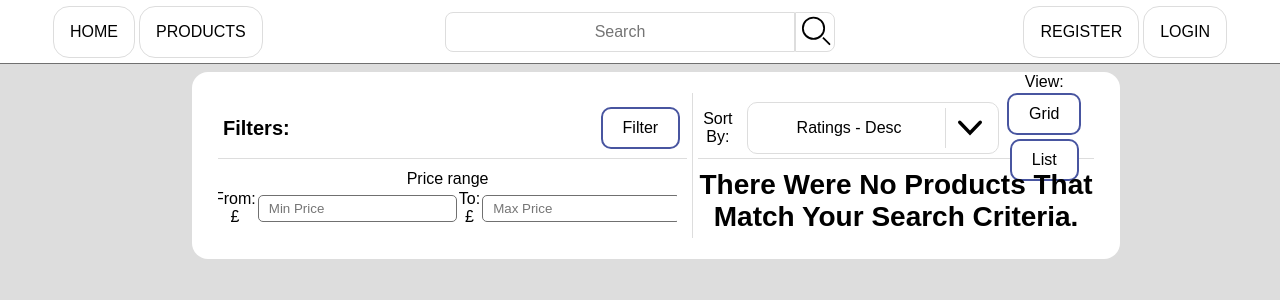
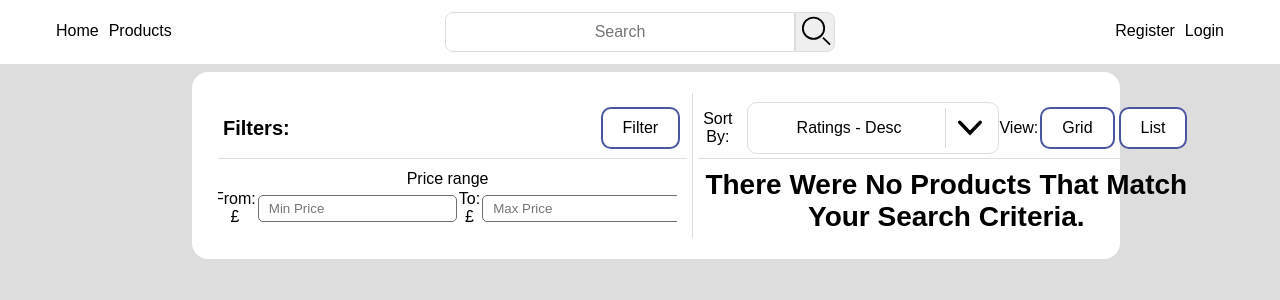
Before and after one commit to randomman552/CM1102-OnlineShop, a Flask app: page /products?view=grid&sort=ratings&order=desc&limit=20 in a window 1280 px wide. Shown: the top 300 px of the page. Run offline with Flask 2, Linux system fonts and the light colour scheme; data that the repository does not hold is empty.

Commit message:
Button style unification

```diff
--- a/shop/routes.py
+++ b/shop/routes.py
@@ -117,7 +117,6 @@ def render_products():
             """
 
             # Build subquerys used to filter by more advanced queries
-
             avg_rating = (db.session
                           .query(Review.productID, func.avg(Review.rating)
                                  .label("avg_rating"))
--- a/shop/static/styles/products.css
+++ b/shop/static/styles/products.css
@@ -37,6 +37,12 @@
 	align-items: center;
 	margin-bottom: 10px;
 	border-bottom: 1px solid var(--bg-color);
+}
+.container.controls > div {
+	align-items: inherit;
+	justify-content: inherit;
+	display: inherit;
+	flex-direction: row;
 }
 
 /* Product container rules */
--- a/shop/static/styles/styles.css
+++ b/shop/static/styles/styles.css
@@ -39,11 +39,11 @@ nav.main {
 	display: flex;
 	flex-direction: row;
 	background: var(--fg-color);
-	border-bottom: 1px solid var(--border-color);
 	justify-content: space-evenly;
 }
 nav.sub-nav {
 	display: inline-flex;
+	height: 100%;
 	flex-basis: 33%;
 	flex-shrink: 1;
 }
@@ -54,31 +54,6 @@ nav.sub-nav.search {
 }
 nav.reversed {
 	flex-direction: row-reverse;
-}
-
-/* Attributes used to style links like buttons */
-/* TODO: Unify button styles */
-a.button {
-	text-decoration: none;
-	text-align: center;
-	margin: 0 2px 0 2px;
-	color: var(--text-color);
-	border: 1px solid var(--bg-color);
-	text-transform: uppercase;
-	border-radius: 1rem;
-	vertical-align: middle;
-	transition: 0.5s;
-}
-a.button:hover {
-	background-color: var(--button-hover);
-}
-a.button > p {
-	padding: 1rem;
-	margin: 0;
-}
-a.button > img {
-	height: 3rem;
-	width: 3rem;
 }
 
 /* Form attributes */
@@ -338,36 +313,69 @@ div.dropdown-container {
 	color: inherit;
 }
 
-button {
+/* Button styles */
+.button {
+	display: flex;
+	align-items: center;
+	justify-content: center;
+	text-decoration: none;
+	color: initial;
 	border-radius: 10px;
 	padding: 10px 20px 10px 20px;
 	font-size: 1rem;
-	border: 2px solid #4855a0;
-	background-color: white;
 	transition: 0.5s;
 	cursor: pointer;
 	margin: 2px;
+	text-transform: capitalize;
+	--border-color: #4855a0;
+	--background-color: white;
+	--text-color: black;
+	--button-hover: rgba(72, 85, 160, 0.1);
+	--button-hover-border: #4855a0;
+	--text-hover: black;
 }
-button:hover {
+/* The hover style of a button can be set by using the variables in the following example */
+.button.green-confirm {
+	--border-color: rgb(74, 129, 48);
+	--background-color: rgb(74, 129, 48);
+	--text-color: white;
+	--button-hover: rgb(51, 88, 33);
+	--button-hover-border: rgb(51, 88, 33);
+	--text-hover: white;
+}
+.button.red-confirm {
+	--border-color: rgb(129, 48, 48);
+	--background-color: rgb(129, 48, 48);
+	--text-color: white;
+	--button-hover: rgb(88, 33, 33);
+	--button-hover-border: rgb(88, 33, 33);
+	--text-hover: white;
+}
+.button {
+	border: 2px solid var(--border-color);
+	background-color: var(--background-color);
+	color: var(--text-color);
+}
+.button:hover {
+	border: 2px solid var(--button-hover-border);
 	background-color: var(--button-hover);
+	color: var(--text-hover);
 }
-button.green-confirm {
-	border: 2px solid rgb(74, 129, 48);
-	background-color: rgb(74, 129, 48);
-	color: white;
+/* This button style needs it's height to be constrained by a container */
+.button.bottom-only {
+	border: none;
+	margin: 0;
+	padding: 0 5px 0 5px;
+	height: 100%;
+	box-sizing: border-box;
+	border-radius: 0;
+	--button-border: var(--fg-color);
+	--button-hover-border: blue;
+	border-bottom: 2px solid var(--button-border);
 }
-button.green-confirm:hover {
-	border: 2px solid rgb(54, 95, 35);
-	background-color: rgb(54, 95, 35);
-}
-button.red-confirm {
-	border: 2px solid rgb(214, 0, 0);
-	background-color: rgb(214, 0, 0);
-	color: white;
-}
-button.red-confirm:hover {
-	border: 2px solid rgb(184, 0, 0);
-	background-color: rgb(184, 0, 0);
+.button.bottom-only:hover {
+	background-color: initial;
+	border-bottom: 2px solid var(--button-hover-border);
 }
 
 /* Heading styles */
--- a/shop/templates/layout.html
+++ b/shop/templates/layout.html
@@ -10,8 +10,8 @@
         <!-- Main navigation panel -->
         <nav class="main">
             <nav class="sub-nav">
-                <a href="/" class="button"><p>Home</p></a>
-                <a href="/products" class="button"><p>Products</p></a>
+                <a class="button bottom-only" href="/"><p>Home</p></a>
+                <a class="button bottom-only" href="/products"><p>Products</p></a>
             </nav>
             <nav class="sub-nav search">
                 <form class="search" action="/products" method="get">
@@ -22,8 +22,8 @@
                 </form>
             </nav>
             <nav class="sub-nav reversed">
-                <a href="/login" class="button"><p>Login</p></a>
-                <a href="/register" class="button"><p>Register</p></a>
+                <a class="button bottom-only" href="/login"><p>Login</p></a>
+                <a class="button bottom-only" href="/register"><p>Register</p></a>
             </nav>
         </nav>
         <main>
--- a/shop/templates/products/products.html
+++ b/shop/templates/products/products.html
@@ -58,7 +58,7 @@
             {# Each of the divs is a row in the form #}
             <div class="container controls" style="flex-basis: unset;">
                 <h2 style="border: none;">Filters:</h2>
-                <button type="submit">Filter</button>
+                <button class="button" type="submit">Filter</button>
             </div>
 
             <div class="row">
@@ -106,8 +106,14 @@
                 </div>
                 <div>
                     View:&#32;
-                    <button onclick="window.location = window.location.toString().replace('view=list', 'view=grid');">Grid</button>
-                    <button onclick="window.location = window.location.toString().replace('view=grid', 'view=list');">List</button>
+                    <button
+                    onclick="window.location = window.location.toString().replace('view=list', 'view=grid');"
+                    class="button"
+                    >Grid</button>
+                    <button
+                    onclick="window.location = window.location.toString().replace('view=grid', 'view=list');"
+                    class="button"
+                    >List</button>
                 </div>
             </div>
             {% if products|length > 0 %}
--- a/shop/templates/products/view_product.html
+++ b/shop/templates/products/view_product.html
@@ -63,10 +63,10 @@
                     <div class="product rating">
                         {{ rating(review_avg, review_count) }}
                     </div>
-                    <button class="green-confirm">
+                    <button class="button green-confirm">
                         Add to cart
                     </button>
-                    <button>
+                    <button class="button">
                         Add to wishlist
                     </button>
                 </div>
```
